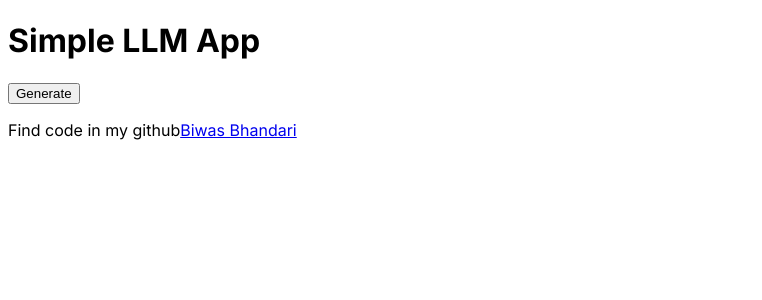
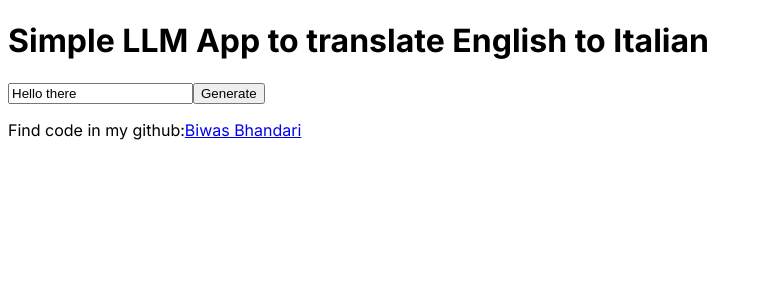
Before and after one commit to biwasbhandari/LLM-applications, a Next.js app: page /basic in a window 1280 px wide. Shown: the top 300 px of the page, without its empty margins (0-762 px from the left). Built offline with nearby package versions, Linux system fonts and the light colour scheme; no server answers.

Commit message:
fix(basic): Added input fields

```diff
--- a/src/app/basic/page.tsx
+++ b/src/app/basic/page.tsx
@@ -4,15 +4,22 @@ import { generateResponse } from "@/utils/basicPrompt";
 
 const Home = () => {
   const [res, setRes] = useState<string | null>(null);
+  const [humanMessage, setHumanMessage] = useState<string>("Hello there");
 
   const displayContent = async () => {
-    const response = await generateResponse();
+    const response = await generateResponse(humanMessage);
     setRes(response);
   };
 
   return (
     <div>
-      <h1>Simple LLM App</h1>
+      <h1>Simple LLM App to translate English to Italian</h1>
+      <input
+        type="text"
+        value={humanMessage}
+        onChange={(e) => setHumanMessage(e.target.value)}
+        placeholder="Type something to translate."
+      />
       <button onClick={displayContent}>Generate</button>
       {res && (
         <div>
@@ -22,7 +29,7 @@ const Home = () => {
       )}
 
       <p>
-        Find code in my github
+        Find code in my github:
         <span>
           <a href="https://github.com/biwasbhandari" target="_blank">
             Biwas Bhandari
--- a/src/utils/basicPrompt.ts
+++ b/src/utils/basicPrompt.ts
@@ -9,10 +9,10 @@ const chatModel = new ChatOpenAI({
 
 const praser = new StringOutputParser();
 
-export const generateResponse = async () => {
+export const generateResponse = async (humanMessage: string) => {
   const messages = [
     new SystemMessage("Translate the following from English into Italian."),
-    new HumanMessage("I love you!"),
+    new HumanMessage(humanMessage),
   ];
 
   const response = await chatModel.invoke(messages);
```
